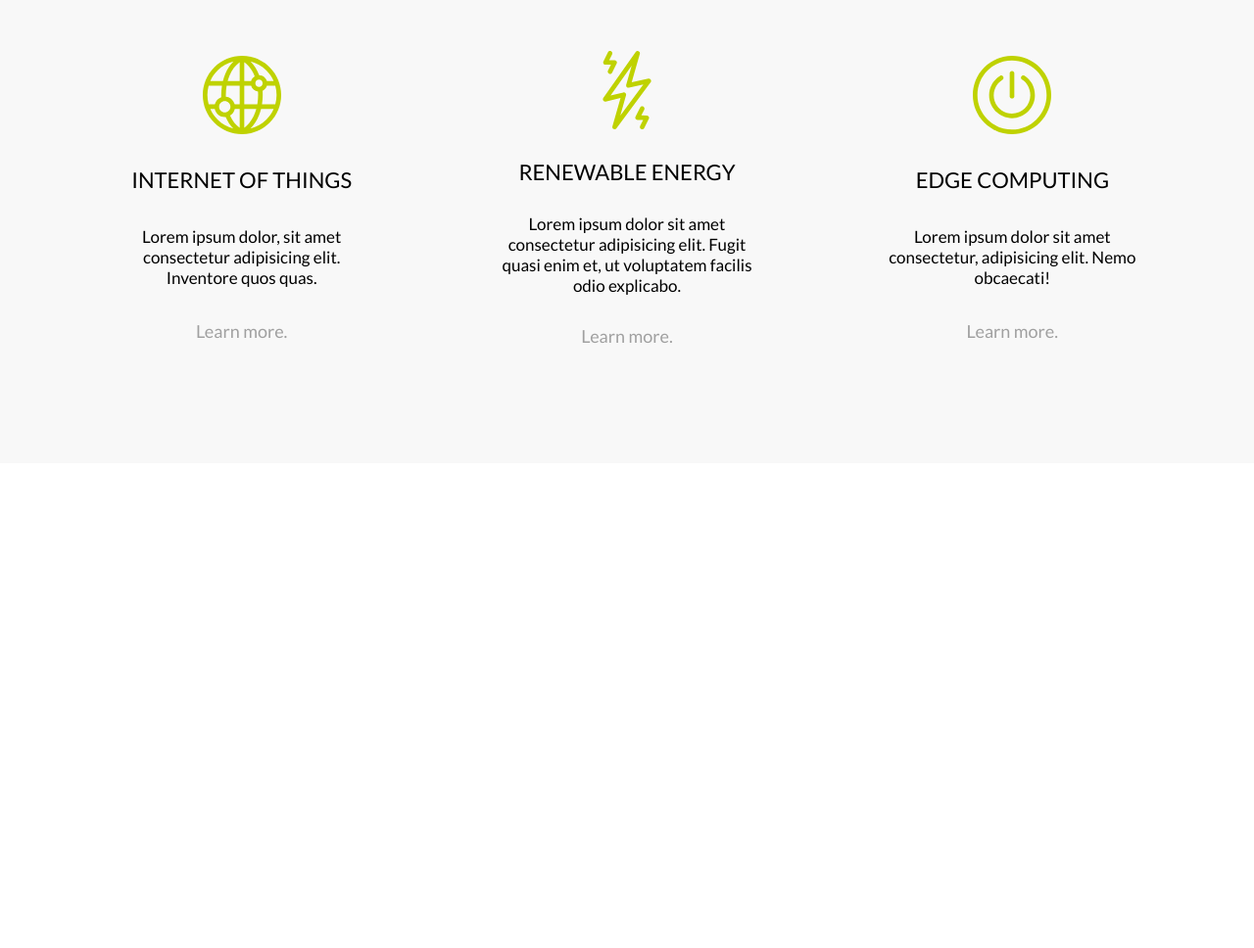
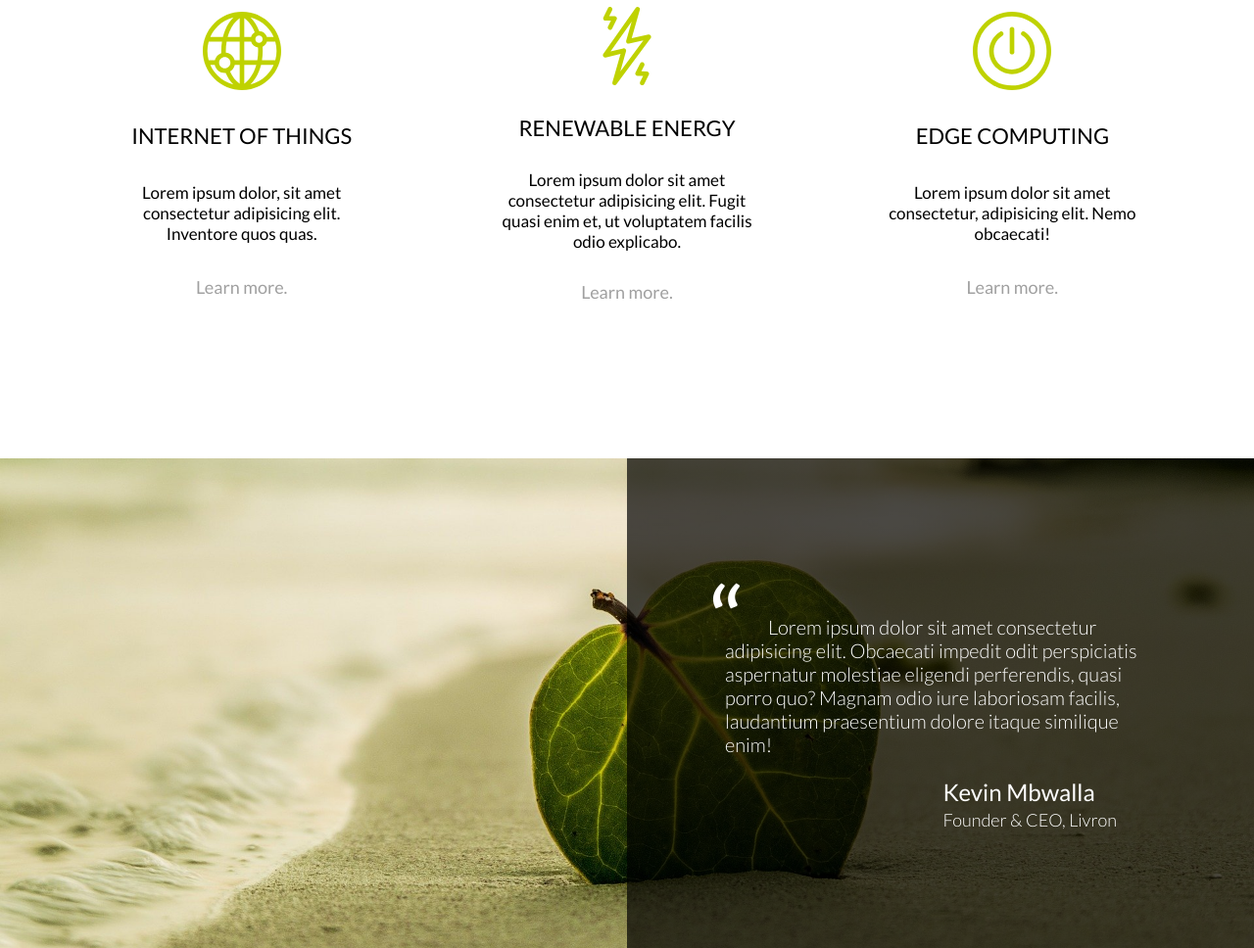
Before and after one commit to ApplePieGiraffe/livron, a website: page index.html in a window 1280 px wide. Shown: the part 3163-4131 px from the top of the page at 98% size. Before the commit the page ends 3636 px from the top, so only its background shows below. Drawn offline with Linux system fonts and the light colour scheme.

Commit message:
Create quote section

```diff
--- a/index.html
+++ b/index.html
@@ -303,6 +303,18 @@
             </div>
         </section>
 
+        <section class="quote">
+            <div class="quote__content">
+                <p class="quote__content__text">Lorem ipsum dolor sit amet consectetur adipisicing elit. Obcaecati impedit odit perspiciatis aspernatur molestiae eligendi perferendis, quasi porro quo? Magnam odio iure laboriosam facilis, laudantium praesentium dolore itaque similique enim!</p>
+                <div class="quote__content__credit">
+                    <p class="quote__content__credit__name">Kevin Mbwalla</p>
+                    <p class="quote__content__credit__title">Founder & CEO, Livron</p>
+                </div>
+            </div>
+        </section>
+
+        <!-- <div class="space"></div> -->
+
         <!-- city skyline with quote or something section -->
 
         <!-- <div>Icons made by <a href="http://www.freepik.com/" title="Freepik">Freepik</a> from <a href="https://www.flaticon.com/" title="Flaticon">www.flaticon.com</a></div> -->
--- a/sass/main.scss
+++ b/sass/main.scss
@@ -260,9 +260,10 @@ a {
     flex-direction: column;
     align-items: center;
     justify-content: center;
-    margin-top: 7rem;
+    margin-top: 2rem;
     padding-top: 6rem;
-    background-color: #F8F8F8;
+    margin-bottom: 4rem;
+    // background-color: #F8F8F8;
 
     &__title {
         width: 33%;
@@ -272,7 +273,7 @@ a {
         text-transform: uppercase;
         text-align: center;
         color: var(--color-davys-grey);
-        padding: 1.5rem 2rem 0 2rem;
+        padding: 1.5rem 2rem .5rem 2rem;
         text-shadow: -15px 15px 20px rgba($color: #000000, $alpha: .15);
         // border-bottom: 3px solid var(--color-gainsboro);
         // padding-bottom: 2.7rem;
@@ -338,3 +339,63 @@ a {
         }
     }
 }
+
+/* -------
+    QUOTE
+   ------- */
+
+.quote {
+    height: 50rem;
+    background-image: linear-gradient(to right, rgba(0, 0, 0, 0) 50%, rgba(0, 0, 0, .7) 50%), url(/img/beach.jpg);
+    background-size: cover;
+    background-position: center;
+    display: flex;
+    justify-content: flex-end;
+    color: white;
+
+    &__content {
+        width: 50%;
+        padding: 16rem 10rem 12rem 10rem;
+        display: flex;
+        height: 100%;
+        flex-direction: column;
+        justify-content: space-between;
+        position: relative;
+
+        &::before {
+            content: '\201C';
+            position: absolute;
+            top: 10.5rem;
+            left: 8.5rem;
+            font-size: 10rem;
+        }
+
+        &__text {
+            font-size: 2rem;
+            font-weight: 300;
+            text-indent: 10%;
+            // font-style: italic;
+            // line-height: 1.2;
+        }
+
+        &__credit {
+            margin-left: auto;
+            margin-right: 4rem;
+
+            &__name {
+                font-size: 2.4rem;
+                margin-bottom: .3rem;
+            }
+
+            &__title {
+                font-size: 1.8rem;
+                font-weight: 300;
+            }
+        }
+    }
+
+}
+
+.space {
+    height: 50rem;
+}
```
Also changed, not shown: css/main.css, img/beach.jpg (added), 1 other file.
